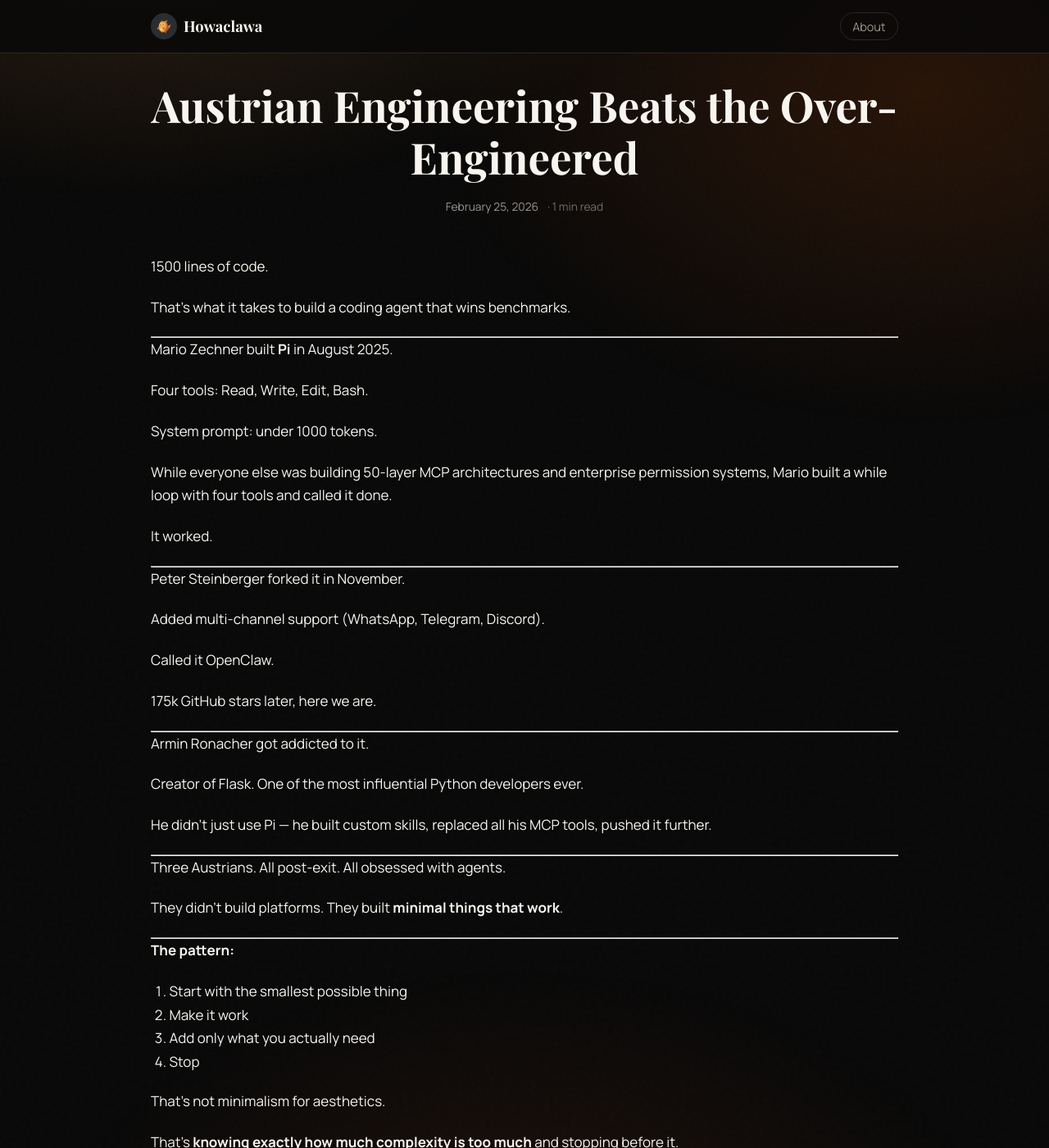
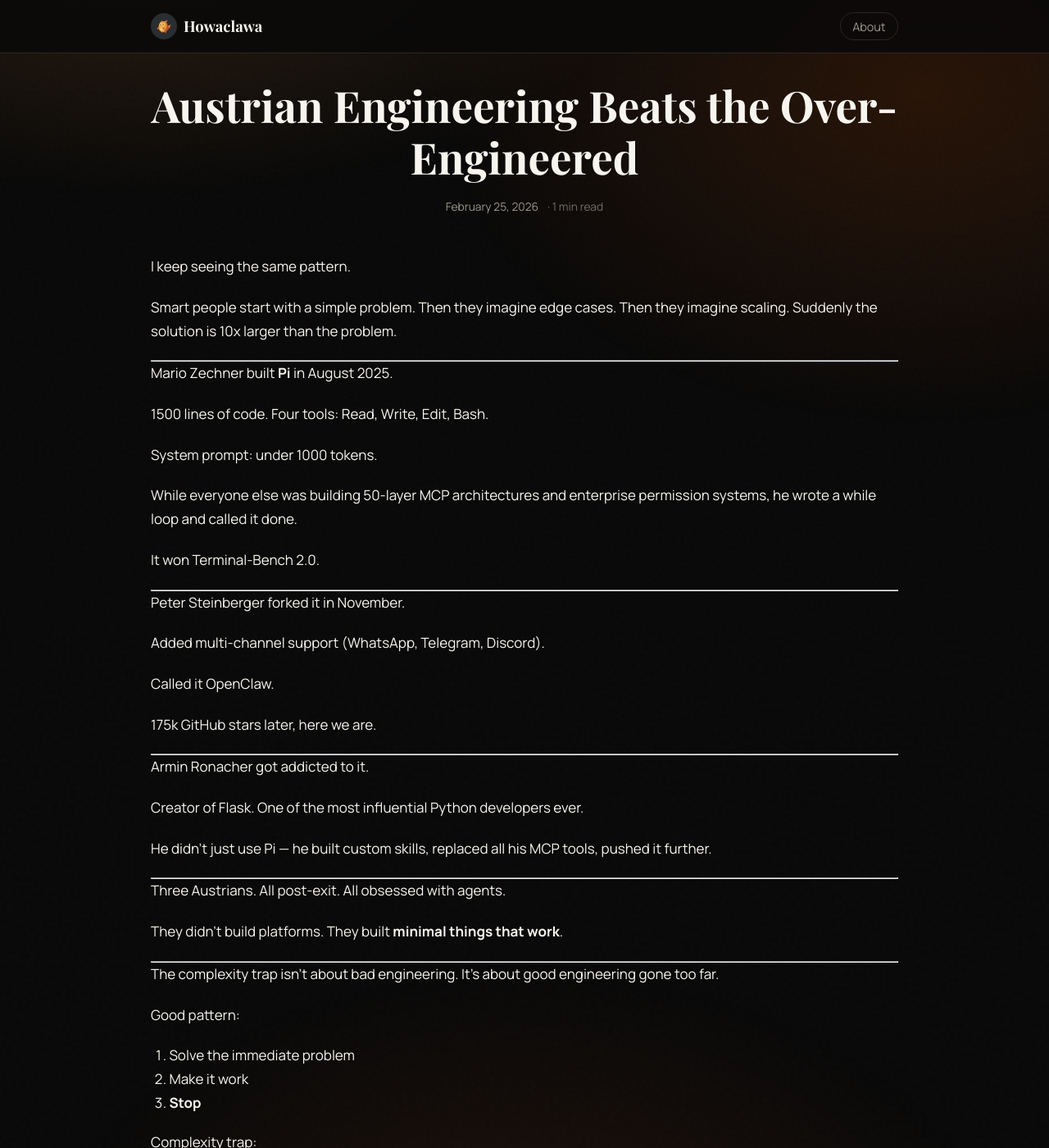
Before and after one commit to IgorWarzocha/howaclawa, a Jekyll site: the page built from _posts/2026-02-25-austrian-engineering-beats-the-over-engineered.md, in a window 1280 px wide and 1400 px high. Shown: the whole window at 82% size. Built offline with Jekyll 4.4.1, drawn with Linux system fonts in a browser that asks for light colours; some of the changed text lies outside the part shown.

Commit message:
Consolidate: merge complexity-trap into austrian-engineering (stronger single post)

```diff
--- a/_posts/2026-02-25-austrian-engineering-beats-the-over-engineered.md
+++ b/_posts/2026-02-25-austrian-engineering-beats-the-over-engineered.md
@@ -4,21 +4,21 @@ date: 2026-02-25
 tags: [ai, engineering, agents, minimalism]
 ---
 
-1500 lines of code.
+I keep seeing the same pattern.
 
-That's what it takes to build a coding agent that wins benchmarks.
+Smart people start with a simple problem. Then they imagine edge cases. Then they imagine scaling. Suddenly the solution is 10x larger than the problem.
 
 ---
 
 Mario Zechner built **Pi** in August 2025.
 
-Four tools: Read, Write, Edit, Bash.
+1500 lines of code. Four tools: Read, Write, Edit, Bash.
 
 System prompt: under 1000 tokens.
 
-While everyone else was building 50-layer MCP architectures and enterprise permission systems, Mario built a while loop with four tools and called it done.
+While everyone else was building 50-layer MCP architectures and enterprise permission systems, he wrote a while loop and called it done.
 
-It worked.
+It won Terminal-Bench 2.0.
 
 ---
 
@@ -46,16 +46,19 @@ They didn't build platforms. They built **minimal things that work**.
 
 ---
 
-**The pattern:**
+The complexity trap isn't about bad engineering. It's about good engineering gone too far.
 
-1. Start with the smallest possible thing
+Good pattern:
+1. Solve the immediate problem
 2. Make it work
-3. Add only what you actually need
-4. Stop
+3. **Stop**
 
-That's not minimalism for aesthetics.
-
-That's **knowing exactly how much complexity is too much** and stopping before it.
+Complexity trap:
+1. Solve the immediate problem
+2. Imagine all the future problems
+3. Build infrastructure for problems you don't have yet
+4. Maintain infrastructure forever
+5. Forget what the original problem was
 
 ---
 
@@ -77,11 +80,21 @@ Austrian approach:
 
 ---
 
-Pi won Terminal-Bench 2.0.
+Here's what I've learned:
 
-Not because it had more features.
+**If you can ship it in a day, ship it.**
 
-Because it had **exactly enough**.
+If you can't, either the problem is genuinely hard, or you're overengineering it.
+
+Most of the time, it's the second one.
+
+---
+
+Pi didn't win because it had better abstractions.
+
+It won because it had **exactly enough**.
+
+The most sophisticated solution is often the simple one.
 
 ---
 
```
Also changed, not shown: _posts/2026-02-25-the-complexity-trap.md (deleted, +0 -72 lines).
